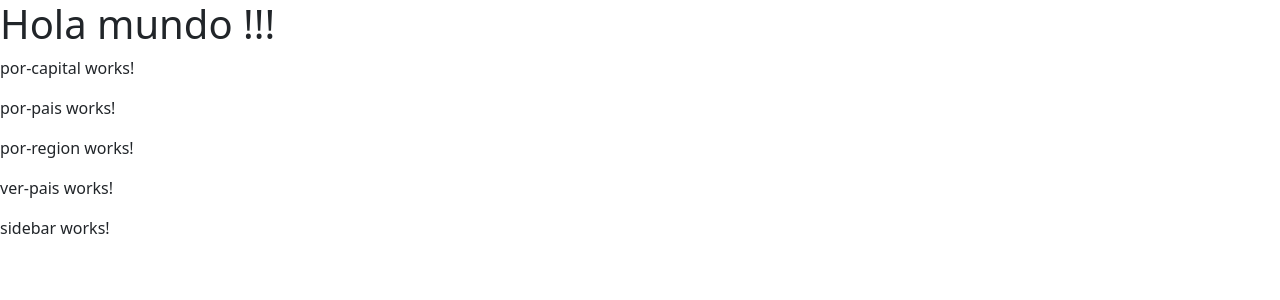
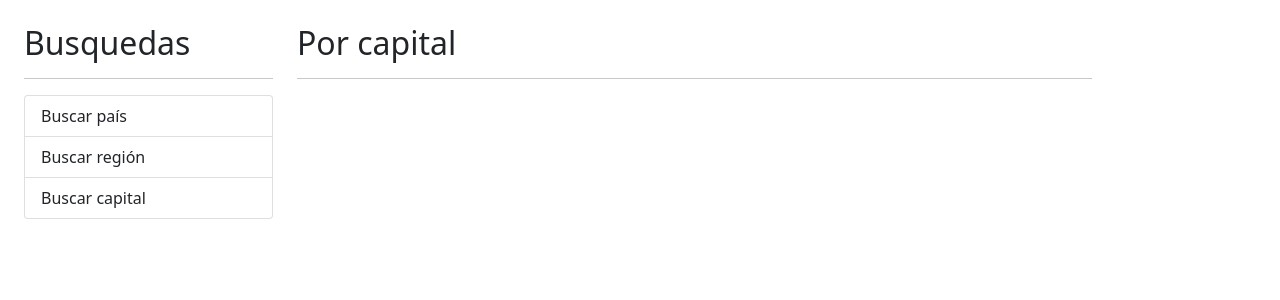
Before and after one commit to cesar-vaesco/App-paises-angular, an Angular app: page / in a window 1280 px wide. Shown: the top 300 px of the page. Built offline with nearby package versions, Linux system fonts and the light colour scheme.

Commit message:
Pais: estructura html de aplicación

```diff
--- a/src/app/app.component.html
+++ b/src/app/app.component.html
@@ -1,7 +1,17 @@
-<h1>Hola mundo !!!</h1>
-<app-por-capital></app-por-capital>
-<app-por-pais></app-por-pais>
-<app-por-region></app-por-region>
-<app-ver-pais></app-ver-pais>
+<div class="row container mt-4">
+    <div class="col-3">
+        <h2>Busquedas</h2>
+        <hr>
+        <ul class="list-group">
+            <li class="list-group-item">Buscar país</li>
+            <li class="list-group-item">Buscar región</li>
+            <li class="list-group-item">Buscar capital</li>
+        </ul>
+    </div>
 
-<app-sidebar></app-sidebar>
+    <div class="col">
+        <h2>Por capital</h2>
+        <hr>
+    </div>
+
+</div>
```
Also changed, not shown: 1 other file (tests, documents, lock files or other folders).
